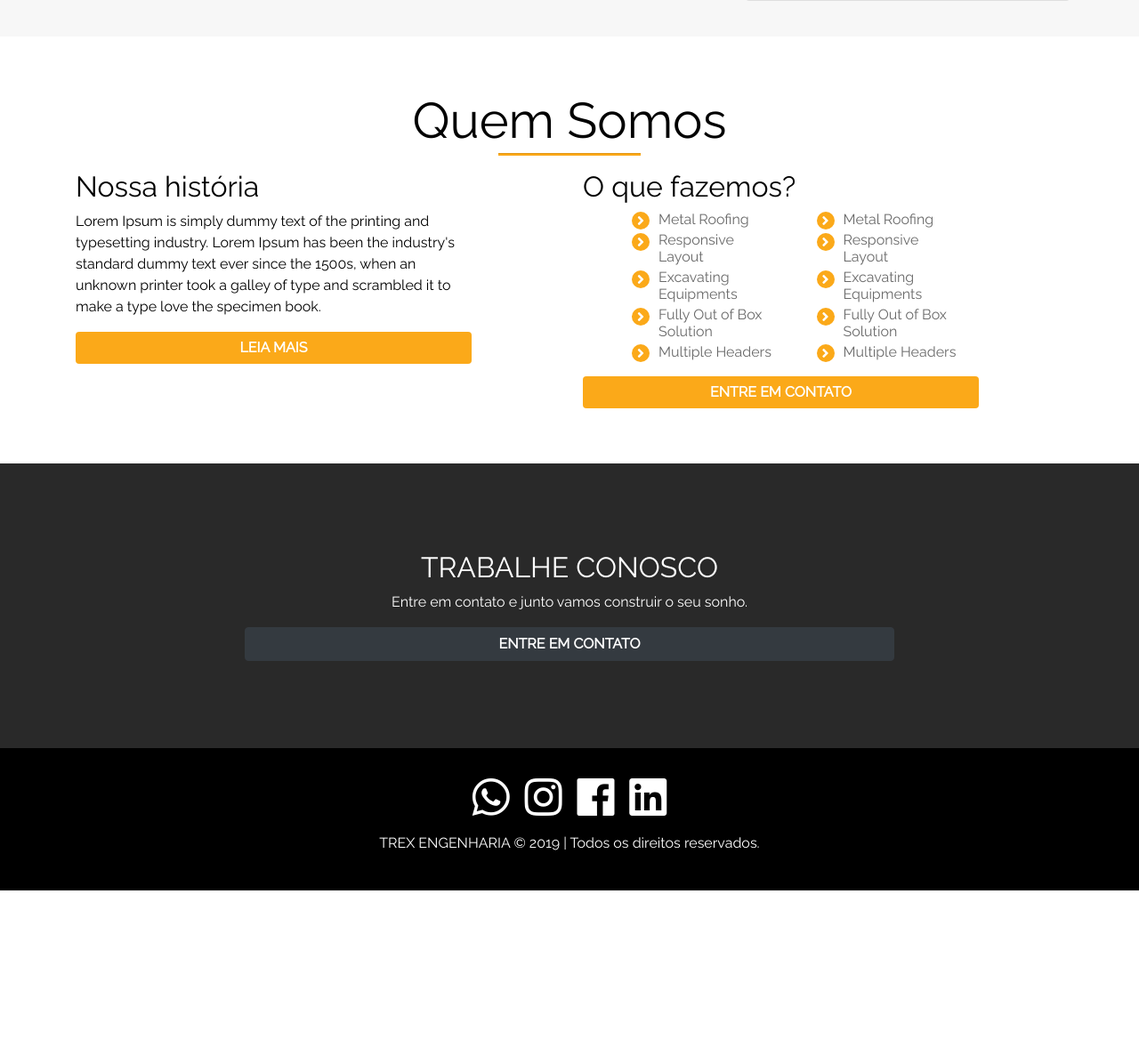
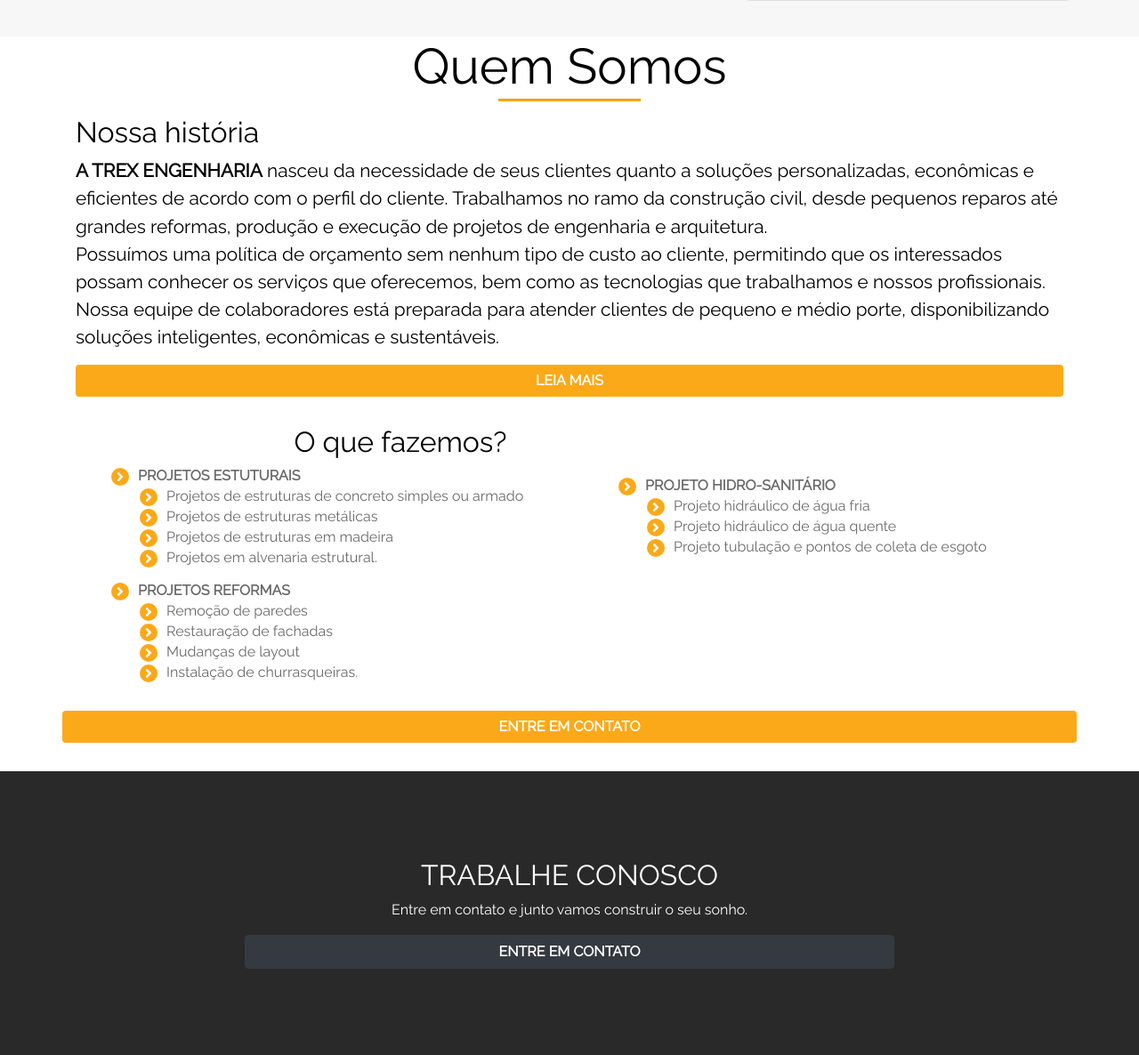
Before and after one commit to asmaur/trexeng, a Django app: page / in a window 1280 px wide. Shown: the part 2694-3880 px from the top of the page at 89% size. Before the commit the page ends 3695 px from the top, so only its background shows below. Run offline with Django 3.2, Linux system fonts and the light colour scheme; some libraries are stand-ins or nearby versions.

Commit message:
descrição

```diff
--- a/apps/trexapp/templates/trexapp/base.html
+++ b/apps/trexapp/templates/trexapp/base.html
@@ -7,9 +7,23 @@
     <meta charset="UTF-8">
     <!-- Viewport Meta-->
     <meta name="viewport" content="width=device-width, initial-scale=1">
-      <meta name="viewport" content="width=device-width, initial-scale=1, maximum-scale=1">
+    <meta name="viewport" content="width=device-width, initial-scale=1, maximum-scale=1">
     <title>TREX Engenharia | Soluções Inovadoras de engenharia.</title>
 
+    <meta name="description" content="A trex é uma empresa de engenharia que atua no segmento da construção civil, tendo como suas principais atividades a elaboração de projetos e reformas. Na área de projetos trabalhamos principalmente com PPCIs, estruturas, hidrossanitários e elétricos. Além disso, a Trex também é especializada na compatibilização de projetos em 3D utilizando softwares BIM. Na área de reformas, trabalhamos junto ao cliente, avaliando suas necessidades e propondo soluções inteligentes, buscando terminar a obra com agilidade e com o menor desperdício de materiais possível. A Trex atua principalmente na região de Porto Alegre, atendendo também demandas de cidades próximas, como Canoas, São Leopoldo, Novo Hamburgo">
+    <meta name="keywords" content="PPCI, Alvará dos bombeiros, reformas, manutenção predial, projeto hidro-sanitario, encanamentos prediais, projetos estruturais">
+    <meta name="author" content="Maurice AINON, am.amauri@outlook.com">
+
+    <!-- mobile -->
+    <meta property="og:title" content="TREX Engenharia | Soluções Inovadoras de engenharia.">
+    <meta property="og:image" content="{%  static "img/icontrex.png" %}">
+    <meta property="og:description" content="A trex é uma empresa de engenharia que atua no segmento da construção civil, tendo como suas principais atividades a elaboração de projetos e reformas. Na área de projetos trabalhamos principalmente com PPCIs, estruturas, hidrossanitários e elétricos. Além disso, a Trex também é especializada na compatibilização de projetos em 3D utilizando softwares BIM. Na área de reformas, trabalhamos junto ao cliente, avaliando suas necessidades e propondo soluções inteligentes, buscando terminar a obra com agilidade e com o menor desperdício de materiais possível. A Trex atua principalmente na região de Porto Alegre, atendendo também demandas de cidades próximas, como Canoas, São Leopoldo, Novo Hamburgo">
+    <meta property="og:url" content="http://trexengenharia.com.br">
+    <!-- <meta name="twitter:card" content="summary_large_image"> -->
+
+
+
+    <link rel='shortcut icon' href='{% static "img/favicon.png" %}' type='image/x-icon' />
     <link rel="stylesheet" href="{% static "vendor/css/bootstrap.min.css" %}">
     <link rel="stylesheet" href="https://use.fontawesome.com/releases/v5.5.0/css/all.css" integrity="sha384-B4dIYHKNBt8Bc12p+WXckhzcICo0wtJAoU8YZTY5qE0Id1GSseTk6S+L3BlXeVIU" crossorigin="anonymous">
     <link rel="stylesheet" href="{% static "css/style.css" %}">
--- a/apps/trexapp/templates/trexapp/contato.html
+++ b/apps/trexapp/templates/trexapp/contato.html
@@ -42,7 +42,7 @@
                     <hr style="width: 100%">
                     <p class="text-center" style="margin-top: 2rem; font-size: 1.2rem;">
                     Precisando de profissionais para sua obra,
-                    <br> Entre en contato conosco.
+                    <br> Entre em contato conosco.
                     </p>
 
                     <hr style="width: 100%">
--- a/apps/trexapp/templates/trexapp/index.html
+++ b/apps/trexapp/templates/trexapp/index.html
@@ -28,10 +28,10 @@
       </video>
       <div class="carousel-caption">
           <h2>Bem-vindo na TREX Engenharia</h2>
-          <p>Uma equipe de jovens engenheiros e especialistas dinâmicos ao seu serviço.</p>
+          <p>Uma equipe de engenheiros dinâmicos, profisionais e qualificados ao seu serviço.</p>
           <div>
               <a href="/sobre-nos" class="btn btn-light">Sobre nós</a>
-              <a href="/contato/" class="btn btn-primary">trabalhe conosco</a>
+              <a href="/contato/" class="btn btn-primary">Entre em Contato</a>
           </div>
       </div>
     </div>
@@ -47,7 +47,7 @@
           <p></p>
           <div>
              <!-- <a href="ppci.html" class="btn btn-light">leia mais</a> -->
-              <a href="/contato/" class="btn btn-primary">trabalhe conosco</a>
+              <a href="/contato/" class="btn btn-primary">Entre em Contato</a>
           </div>
       </div>
     </div>
@@ -62,7 +62,7 @@
           <p>Nossos valores na construção dos seus projetos.</p>
           <div>
              <!-- <a href="hidro.html" class="btn btn-light">leia mais</a> -->
-              <a href="/contato/" class="btn btn-primary">trabalhe conosco</a>
+              <a href="/contato/" class="btn btn-primary">Entre em Contato</a>
           </div>
       </div>
     </div>
@@ -94,7 +94,7 @@
                     </div>
                 </div>
                 <div class="col-sm-4">
-                    <a href="/contato/" class="btn btn-light btn-lg">Trabalhe Conosco</a>
+                    <a href="/contato/" class="btn btn-light btn-lg">Entre em Conosco</a>
                 </div>
             </div>
         </div>
@@ -289,11 +289,16 @@
                 </div>
             </div>
 
-            <div class="row">
-                <div class="col-sm-12 col-md-5 col-md-offset-1">
+            <div class="row d-flex align-items-center justify-content-center">
+                <div class="col-sm-12 col-md-12">
                    <h2>Nossa história</h2>
                     <div class="constructo-aboutUs-content">
-                        <p>Lorem Ipsum is simply dummy text of the printing and typesetting industry. Lorem Ipsum has been the industry's standard dummy text ever since the 1500s, when an unknown printer took a galley of type and scrambled it to make a type love the specimen book.</p>
+                        <p style="font-size: 1.3rem;"><b> A TREX ENGENHARIA</b> nasceu da necessidade de seus clientes quanto a soluções personalizadas, econômicas e eficientes de acordo com o perfil do cliente.
+Trabalhamos no ramo da construção civil, desde pequenos reparos até grandes reformas, produção e execução de projetos de engenharia e arquitetura.
+                            <br>
+Possuímos uma política de orçamento sem nenhum tipo de custo ao cliente, permitindo que os interessados possam conhecer os serviços que oferecemos, bem como as tecnologias que trabalhamos e nossos profissionais.
+                            <br>
+Nossa equipe de colaboradores está preparada para atender clientes de pequeno e médio porte, disponibilizando soluções inteligentes, econômicas e sustentáveis.</p>
 
 
 
@@ -301,39 +306,59 @@
                     </div>
 
                 </div>
-                    <div class="col-sm-12 col-md-5 offset-1">
-                        <h2>O que fazemos?</h2>
-                        <div class="col-sm-12" style="display: flex">
+            </div>
+
+            <div class="row d-flex align-items-center">
+
+                    <div class="col-sm-12 col-md-8 col-md-offset-2">
+                        <h2 class="text-center" style="margin-top:2rem;">O que fazemos?</h2>
+                    </div>
+
+                        <div class="col-sm-6 col-md-6">
                                 <div class="about-list">
                                     <ul>
-                                        <li>Metal Roofing</li>
-                                        <li>Responsive Layout</li>
-                                        <li>Excavating Equipments</li>
-                                        <li>Fully Out of Box Solution</li>
-                                        <li>Multiple Headers</li>
+
+                                        <li style="text-transform: uppercase;"><b>Projetos Estuturais</b></li>
+                                        <li style="margin-left:2rem;"> Projetos de estruturas de concreto simples ou armado </b> </li>
+                                        <li style="margin-left:2rem;"> Projetos de estruturas metálicas </li>
+                                        <li style="margin-left:2rem;"> Projetos de estruturas em madeira </li>
+                                        <li style="margin-left:2rem;"> Projetos em alvenaria estrutural. </li>
+
+
+                                    </ul>
+                                </div>
+                        </div>
+
+                 <div class="col-sm-6 col-md-6">
+                                <div class="about-list">
+                                    <ul>
+                                        <li style="text-transform: uppercase;"> <b>Projeto Hidro-sanitário</b></li>
+                                        <li style="margin-left:2rem;"> Projeto hidráulico de água fria </li>
+                                        <li style="margin-left:2rem;"> Projeto hidráulico de água quente </li>
+                                        <li style="margin-left:2rem;"> Projeto tubulação e pontos de coleta de esgoto </li>
+                                    </ul>
+                                </div>
+                 </div>
+                 <div class="col-sm-6 col-md-6 d-flex justify-content-left">
+                            <div class="about-list">
+                                    <ul>
+                                        <li style="text-transform: uppercase;"> <b>Projetos Reformas</b></li>
+                                        <li style="margin-left:2rem;"> Remoção de paredes </li>
+                                        <li style="margin-left:2rem;"> Restauração de fachadas </li>
+                                        <li style="margin-left:2rem;"> Mudanças de layout </li>
+                                        <li style="margin-left:2rem;"> Instalação de churrasqueiras. </li>
                                     </ul>
                                 </div>
 
-                                <div class="about-list">
-                                    <ul>
-                                        <li>Metal Roofing</li>
-                                        <li>Responsive Layout</li>
-                                        <li>Excavating Equipments</li>
-                                        <li>Fully Out of Box Solution</li>
-                                        <li>Multiple Headers</li>
-                                    </ul>
-                                </div>
+
                             </div>
-                        <a href="/contato/" class="btn btn-primary btn-block">Entre em Contato</a>
+
+                        <a href="/contato/" class="btn btn-primary btn-block" style="margin-top: 1rem; margin-bottom: 2rem;">Entre em Contato</a>
                     </div>
 
 
 
-            </div>
-
-
-        </div>
-
+    </div>
     </div>
 <!-- end about -->
 
--- a/static/css/style.css
+++ b/static/css/style.css
@@ -83,6 +83,7 @@
 .carousel-item video{
     //height: 100%;
     object-fit: contain;
+    width: 100%;
 }
 .carousel-caption{
     top: 40%;
--- a/trexsite/static/css/style.css
+++ b/trexsite/static/css/style.css
@@ -83,6 +83,7 @@
 .carousel-item video{
     //height: 100%;
     object-fit: contain;
+    width: 100%;
 }
 .carousel-caption{
     top: 40%;
```
Also changed, not shown: apps/trexapp/templates/trexapp/sobre.html (+46 -20 lines), static/img/favicon.png (added), static/img/icontrex.png (added), trexsite/static/img/favicon.png (added), trexsite/static/img/icontrex.png (added).
